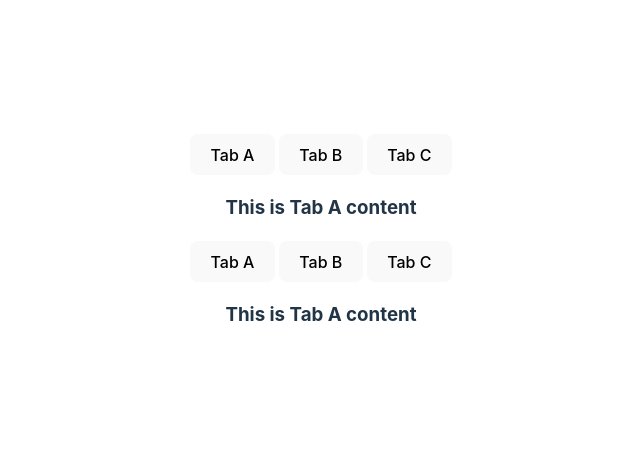
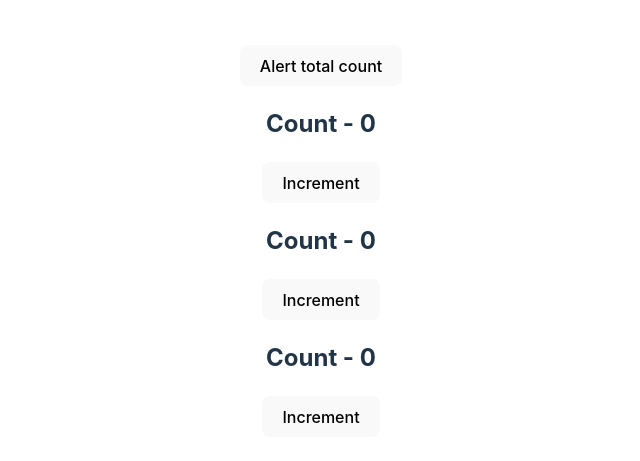
Before and after one commit to gourabb8273/SvelteJS, a Svelte app: page / in a window 1280 px wide. Shown: the part 159-620 px from the top of the page, without its empty margins (319-959 px from the left). Built offline with nearby package versions, Linux system fonts and the light colour scheme.

Commit message:
module context

```diff
--- a/src/App.svelte
+++ b/src/App.svelte
@@ -28,6 +28,7 @@
   import AutoFocus from "./component/thisBinding/AutoFocus.svelte";
   import DashBoard from "./component/dynamicComponents/DashBoard.svelte";
   import DashBoardUsingSpecialComponentTag from "./component/dynamicComponents/DashBoardUsingSpecialComponentTag.svelte";
+  import ModuleContext from "./component/moduleContext/ModuleContext.svelte";
 
   let color = "Red";
   export let name = "Gourab"; //for passing props
@@ -93,10 +94,13 @@
   <!-- <AutoFocus /> -->
 
   <!-- ########### Dynamic Component ########### -->
-  <DashBoard />
+  <!-- <DashBoard /> -->
 
-    <!-- ########### Dynamic Component using special component tag ########### -->
-    <DashBoardUsingSpecialComponentTag />
+  <!-- ########### Dynamic Component using special component tag ########### -->
+  <!-- <DashBoardUsingSpecialComponentTag /> -->
+
+  <!-- ########### Module context with total count ########### -->
+  <ModuleContext />
 
   <!-- <Test1 {...userInfo}  /> -->
   <!-- <h1 class="title">Hello World</h1>
--- /dev/null
+++ b/src/component/moduleContext/Counter.svelte
@@ -0,0 +1,21 @@
+<script context="module">
+    //scope of total count is module level not individual component
+    //not reactive
+  let totalCount = 0;
+
+  export function getTotalCount() {
+    return totalCount;
+  }
+</script>
+
+<script>
+  let count = 0;
+
+  function clickHandler() {
+    count += 1;
+    totalCount += 1;
+  }
+</script>
+
+<h2>Count - {count}</h2>
+<button on:click={clickHandler}>Increment</button>
--- /dev/null
+++ b/src/component/moduleContext/ModuleContext.svelte
@@ -0,0 +1,11 @@
+<script>
+  import Counter , { getTotalCount }from "./Counter.svelte";
+</script>
+
+<main>
+    <button on:click={()=>alert(`Total count is ${getTotalCount()}`)}>Alert total count </button>
+
+    <Counter />
+    <Counter />
+    <Counter />
+</main>
```
